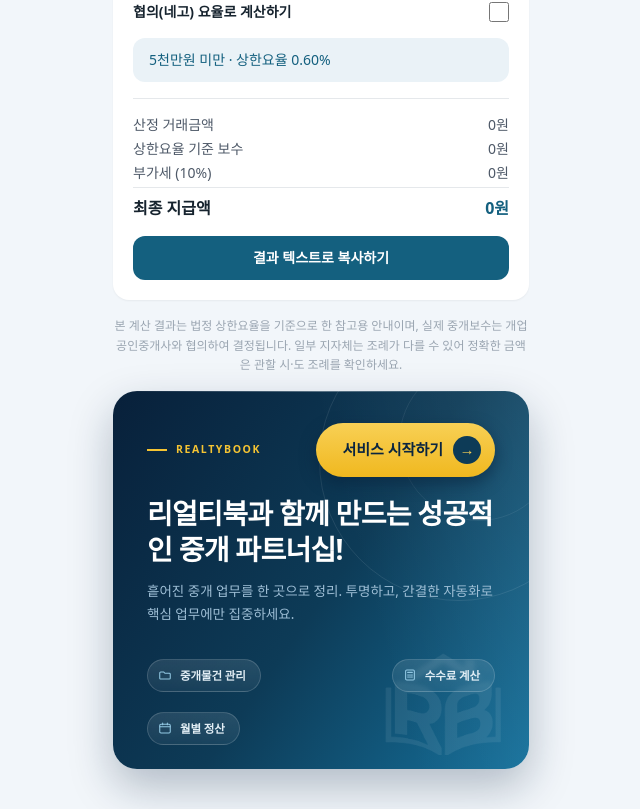
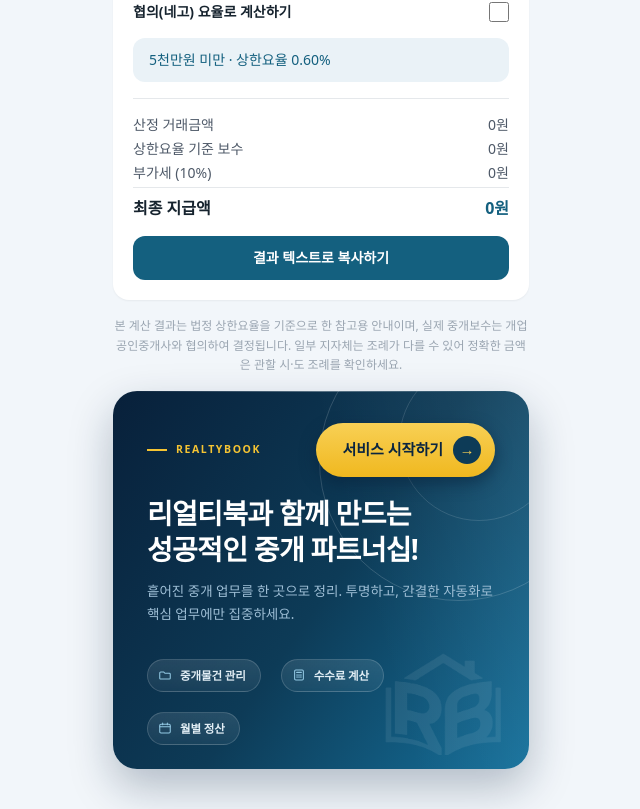
Before and after one commit to retools-labs/calc-realty, a Next.js app: page / in a window 1280 px wide. Shown: the part 549-1358 px from the top of the page, without its empty margins (319-959 px from the left). Built offline with nearby package versions, Linux system fonts and the light colour scheme.

Commit message:
서브카피 keep-all 줄바꿈, 칩 정렬, 동심원 가시성 수정

```diff
--- a/app/page.tsx
+++ b/app/page.tsx
@@ -136,11 +136,11 @@
         {/* 우상단 동심원 장식 (큰 원 + 작은 원) — CTA 버튼 주변의 은은한 링 효과 */}
         <div
           className="pointer-events-none absolute rounded-full"
-          style={{ top: -70, right: -70, width: 280, height: 280, border: "1px solid rgba(255,255,255,0.09)" }}
+          style={{ top: -70, right: -70, width: 280, height: 280, border: "1px solid rgba(255,255,255,0.16)" }}
         />
         <div
           className="pointer-events-none absolute rounded-full"
-          style={{ top: -30, right: -30, width: 160, height: 160, border: "1px solid rgba(255,255,255,0.07)" }}
+          style={{ top: -30, right: -30, width: 160, height: 160, border: "1px solid rgba(255,255,255,0.13)" }}
         />
 
         {/* 배경 워터마크 RB 로고 (연하게, 하단 기준 — 본문과 안 겹치도록) */}
@@ -202,7 +202,7 @@
             </span>
           </div>
 
-          {/* 헤드라인 - 디자인 원본과 동일한 clamp(21px, 5.2vw, 28px) */}
+          {/* 헤드라인 - 디자인 원본과 동일한 clamp(21px, 5.2vw, 28px), 단어 중간에서 안 끊기도록 keep-all */}
           <p
             className="text-white"
             style={{
@@ -212,12 +212,13 @@
               letterSpacing: -0.7,
               marginBottom: 13,
               textWrap: "pretty",
+              wordBreak: "keep-all",
             }}
           >
             리얼티북과 함께 만드는 성공적인 중개 파트너십!
           </p>
 
-          {/* 서브텍스트 */}
+          {/* 서브텍스트 - 단어 중간에서 안 끊기도록 keep-all */}
           <p
             style={{
               fontSize: 13.5,
@@ -225,13 +226,14 @@
               color: "#9fbfd6",
               marginBottom: 34,
               textWrap: "pretty",
+              wordBreak: "keep-all",
             }}
           >
             흩어진 중개 업무를 한 곳으로 정리. 투명하고, 간결한 자동화로 핵심 업무에만 집중하세요.
           </p>
 
-          {/* 기능 칩 */}
-          <div className="flex flex-wrap items-center" style={{ gap: 20, justifyContent: "space-between" }}>
+          {/* 기능 칩 - space-between 대신 flex-start로, 줄바꿈돼도 칩이 이상하게 흩어지지 않도록 */}
+          <div className="flex flex-wrap items-center" style={{ gap: 20, justifyContent: "flex-start" }}>
             {BANNER_FEATURES.map((f) => (
             <span
               key={f.label}
```
